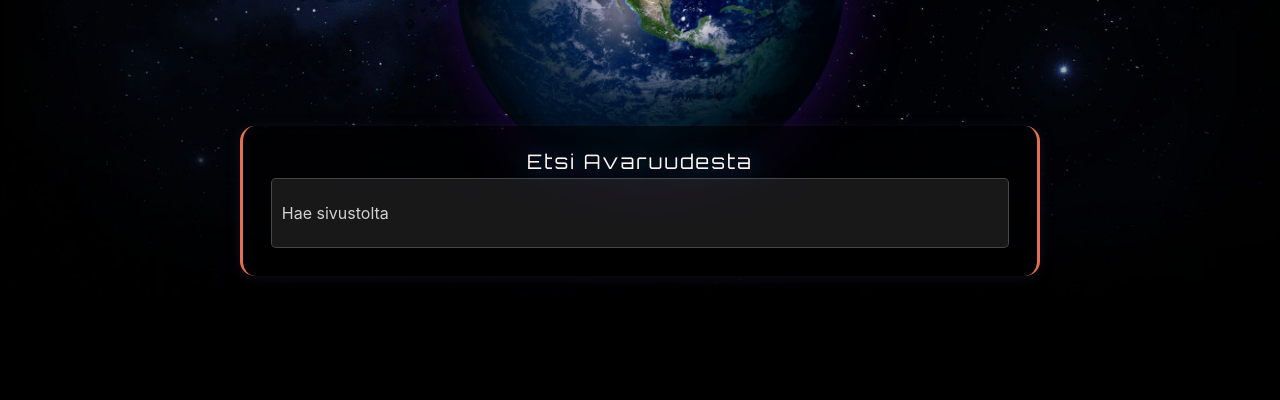
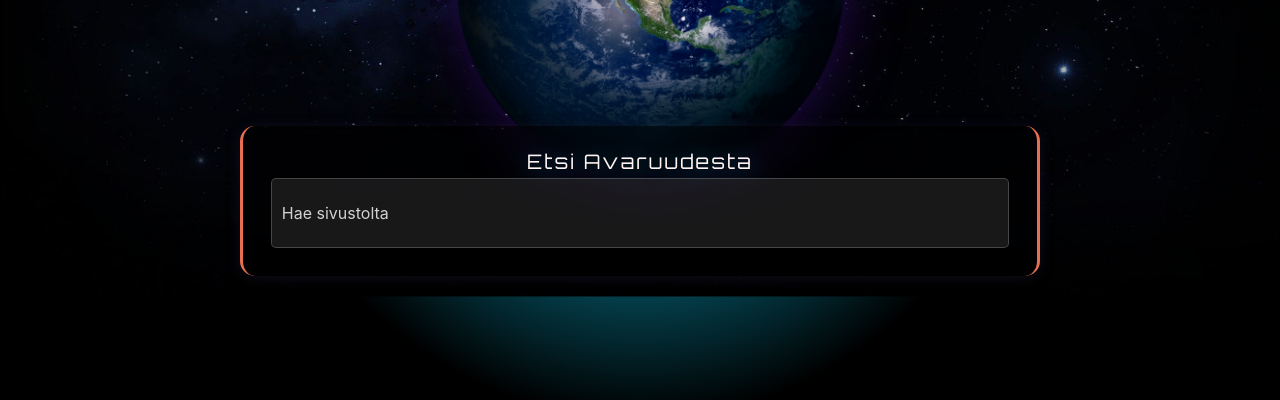
Before and after one commit to Aiche-H/WEB_15_group_3_project, a plain HTML site: page index.html in a window 1280 px wide. Shown: the part 400-800 px from the top of the page. Drawn offline with nearby package versions, Linux system fonts and the light colour scheme.

Commit message:
Update global.css

```diff
--- a/global/css/global.css
+++ b/global/css/global.css
@@ -6,7 +6,7 @@
   --header-color: rgba(12, 195, 234, 1);
   --headertwo-color: rgb(255, 244, 241);
   --highlight-color: ;
-  --background-gradient: radial-gradient(circle, var(--highlight-color) 0%, var(--background-color) 50%);
+  --background-gradient: radial-gradient(circle, var(--header-color) 0%, var(--background-color) 50%);
   --box-shadow: -4px -4px 15px -5px rgba(255, 255, 255, 0.1),
     5px 5px 15px -5px rgba(0, 0, 0, 0.4);
   --border: 1px solid rgba(255, 255, 255, 0.4);
```
